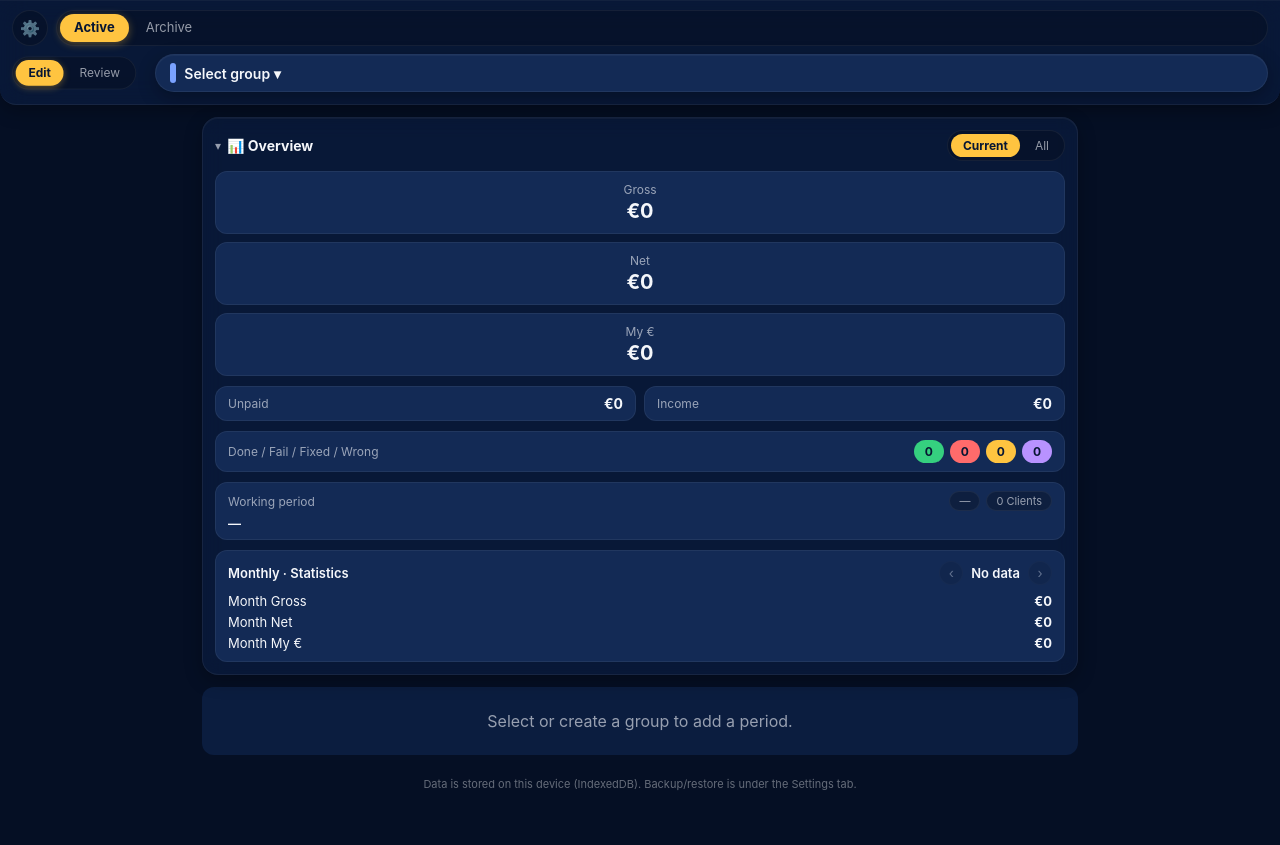
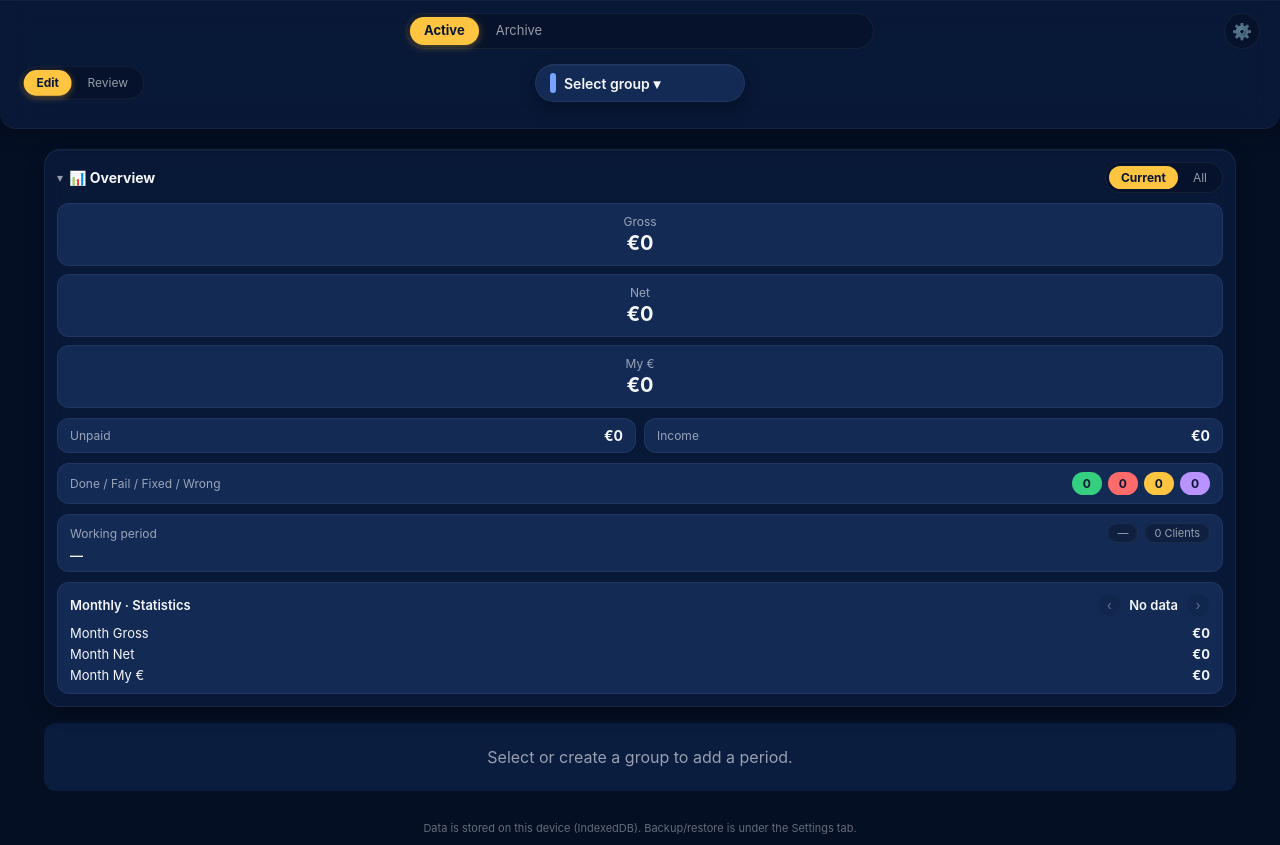
Before and after one commit to datokiki777/React-totals, a React (Vite) app: page / in a window 1280 px wide. Before the commit the page ends 801 px from the top, so only its background shows below. Built offline with nearby package versions, Linux system fonts and the light colour scheme.

Commit message:
Widen and refine dashboard layout

```diff
--- a/src/App.module.css
+++ b/src/App.module.css
@@ -148,13 +148,13 @@
 
 .main {
   flex: 1;
-  max-width: 900px;
+  max-width: 1744px;
   width: 100%;
   margin: 0 auto;
-  padding: var(--space-5);
+  padding: 20px 44px;
   display: flex;
   flex-direction: column;
-  gap: var(--space-5);
+  gap: var(--space-6);
 }
 
 .reviewPlaceholder {
@@ -171,3 +171,41 @@
   color: var(--text-faint);
   font-size: var(--font-xs);
 }
+
+@media (min-width: 769px) {
+  .topbar {
+    padding: 10px 20px 24px;
+    gap: 10px;
+  }
+
+  .topRow {
+    min-height: 42px;
+    justify-content: center;
+    position: relative;
+  }
+
+  .topRow:first-child .settingsBtn,
+  .topRow:first-child .settingsBtnActive {
+    position: absolute;
+    right: 0;
+  }
+
+  .workspaceSwitch {
+    flex: 0 1 468px;
+  }
+
+  .topRow:nth-child(2) .modeSwitchCompact {
+    position: absolute;
+    left: 0;
+  }
+
+  .groupSwitcherSlot {
+    flex: 0 1 210px;
+  }
+}
+
+@media (max-width: 768px) {
+  .main {
+    padding: var(--space-5);
+  }
+}
```
